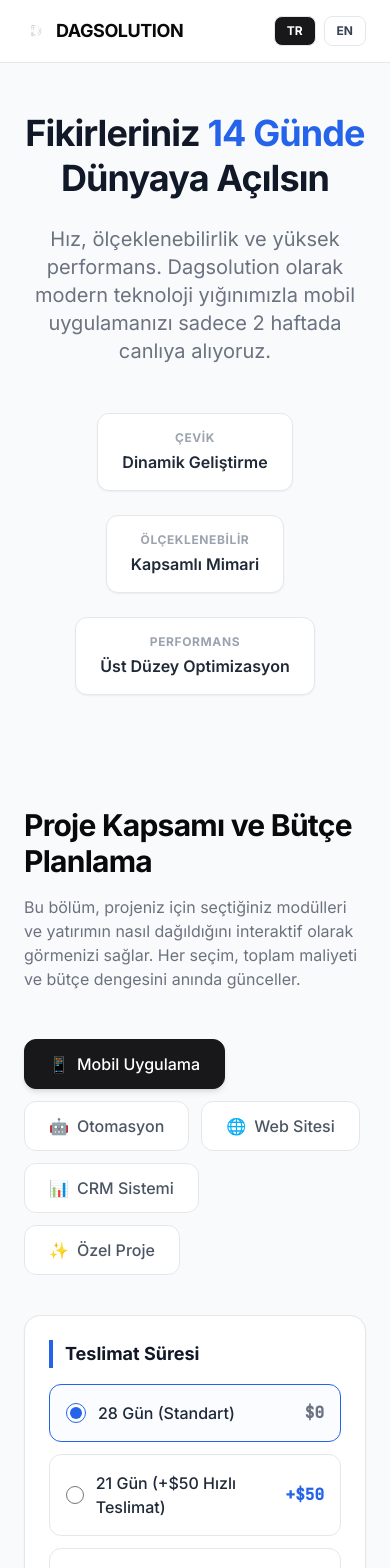
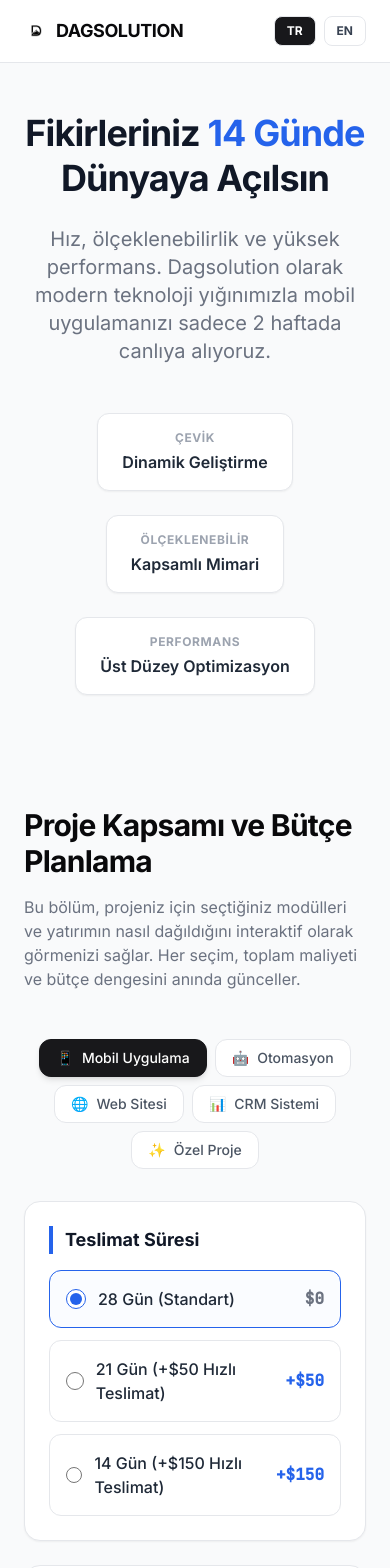
Before and after one commit to poqob/dagsolution, a Nuxt app: page /proposal in a window 390 px wide. Shown: the top 1568 px of the page. Built offline with nearby package versions, Linux system fonts and the light colour scheme.

Commit message:
feat(proposal): mobile responsiveness for custom blocks, update logos, set static page title

```diff
--- a/app/pages/proposal.vue
+++ b/app/pages/proposal.vue
@@ -4,7 +4,7 @@
     <!-- Printable PDF Layout (Hidden on Screen) -->
     <div class="print-only hidden font-sans text-gray-900 bg-white mx-auto min-h-screen flex-col">
         <div class="flex justify-between items-center border-b-2 border-gray-800 pb-2 mb-4">
-            <img src="/images/dagsolution-logo.png" class="h-14 object-contain" alt="DAGSOLUTION" />
+            <img src="/images/dagsolution-light-logo.png" class="h-14 object-contain" alt="DAGSOLUTION" />
             <div class="text-right">
                 <h1 class="text-xl font-bold text-gray-800 uppercase tracking-wide m-0">{{ $t('proposal.pdf.title') }}</h1>
                 <p class="text-gray-500 mt-1 m-0">Tarih: {{ new Date().toLocaleDateString(locale === 'tr' ? 'tr-TR' : 'en-US') }}</p>
@@ -79,7 +79,7 @@
         <nav class="sticky top-0 z-50 glass-card py-4 border-b border-gray-200">
             <div class="max-w-6xl mx-auto px-6 flex justify-between items-center">
                 <div class="flex items-center gap-2 md:gap-3">
-                    <img src="/images/dagsolution-logo.png" class="h-6 md:h-8" alt="DAGSOLUTION" />
+                    <img src="/images/dagsolution-light-logo.png" class="h-6 md:h-8" alt="DAGSOLUTION" />
                     <span class="font-bold text-lg md:text-xl tracking-tight">DAGSOLUTION</span>
                 </div>
                 <div class="hidden md:flex gap-8 font-medium text-sm text-gray-600">
@@ -129,33 +129,33 @@
                 </div>
 
                 <!-- Project Type Selector -->
-                <div class="mb-10 flex flex-wrap gap-3">
+                <div class="mb-8 md:mb-10 flex flex-wrap justify-center gap-2 md:gap-3">
                     <button v-for="type in projectTypes" :key="type.id"
                         @click="projectType = type.id"
-                        class="px-6 py-3 rounded-xl border transition-all flex items-center gap-2 font-medium"
+                        class="px-4 py-2 md:px-6 md:py-3 text-sm md:text-base rounded-xl border transition-all flex items-center gap-2 font-medium"
                         :class="projectType === type.id ? 'border-zinc-900 bg-zinc-900 text-white shadow-md' : 'border-gray-200 bg-white text-gray-600 hover:border-gray-400'">
                         <span>{{ type.icon }}</span>
                         {{ locale === 'tr' ? type.labelTr : type.labelEn }}
                     </button>
                 </div>
 
-                <div v-if="projectType === 'custom'" class="bg-white border border-gray-200 rounded-3xl p-12 text-center max-w-4xl mx-auto shadow-sm">
-                    <div class="w-20 h-20 bg-zinc-900 rounded-full flex items-center justify-center text-white mx-auto mb-6">
-                        <svg xmlns="http://www.w3.org/2000/svg" width="32" height="32" viewBox="0 0 24 24" fill="none" stroke="currentColor" stroke-width="2" stroke-linecap="round" stroke-linejoin="round"><path d="M22 16.92v3a2 2 0 0 1-2.18 2 19.79 19.79 0 0 1-8.63-3.07 19.5 19.5 0 0 1-6-6 19.79 19.79 0 0 1-3.07-8.67A2 2 0 0 1 4.11 2h3a2 2 0 0 1 2 1.72 12.84 12.84 0 0 0 .7 2.81 2 2 0 0 1-.45 2.11L8.09 9.91a16 16 0 0 0 6 6l1.27-1.27a2 2 0 0 1 2.11-.45 12.84 12.84 0 0 0 2.81.7A2 2 0 0 1 22 16.92z"></path></svg>
+                <div v-if="projectType === 'custom'" class="bg-white border border-gray-200 rounded-2xl md:rounded-3xl p-6 md:p-12 text-center max-w-4xl mx-auto shadow-sm">
+                    <div class="w-16 h-16 md:w-20 md:h-20 bg-zinc-900 rounded-full flex items-center justify-center text-white mx-auto mb-6">
+                        <svg xmlns="http://www.w3.org/2000/svg" class="w-8 h-8 md:w-10 md:h-10" viewBox="0 0 24 24" fill="none" stroke="currentColor" stroke-width="2" stroke-linecap="round" stroke-linejoin="round"><path d="M22 16.92v3a2 2 0 0 1-2.18 2 19.79 19.79 0 0 1-8.63-3.07 19.5 19.5 0 0 1-6-6 19.79 19.79 0 0 1-3.07-8.67A2 2 0 0 1 4.11 2h3a2 2 0 0 1 2 1.72 12.84 12.84 0 0 0 .7 2.81 2 2 0 0 1-.45 2.11L8.09 9.91a16 16 0 0 0 6 6l1.27-1.27a2 2 0 0 1 2.11-.45 12.84 12.84 0 0 0 2.81.7A2 2 0 0 1 22 16.92z"></path></svg>
                     </div>
-                    <h3 class="text-3xl font-bold text-gray-900 mb-4">{{ locale === 'tr' ? 'Projeniz benzersiz ise, çözümümüz de benzersiz olmalı.' : 'If your project is unique, our solution must be too.' }}</h3>
-                    <p class="text-gray-500 mb-8 text-lg">{{ locale === 'tr' ? 'Size özel teknoloji yığınları, modüller ve bütçe planlaması için bizimle iletişime geçin. Ekibimiz detayları görüşmek için hazır.' : 'Contact us for custom tech stacks, modules and budget planning. Our team is ready to discuss the details with you.' }}</p>
+                    <h3 class="text-2xl md:text-3xl font-bold text-gray-900 mb-4">{{ locale === 'tr' ? 'Projeniz benzersiz ise, çözümümüz de benzersiz olmalı.' : 'If your project is unique, our solution must be too.' }}</h3>
+                    <p class="text-gray-500 mb-8 text-base md:text-lg">{{ locale === 'tr' ? 'Size özel teknoloji yığınları, modüller ve bütçe planlaması için bizimle iletişime geçin. Ekibimiz detayları görüşmek için hazır.' : 'Contact us for custom tech stacks, modules and budget planning. Our team is ready to discuss the details with you.' }}</p>
 
-                    <div class="flex flex-col md:flex-row gap-4 justify-center flex-wrap">
-                        <a href="mailto:mustafa@dagsolution.com" class="px-6 py-4 bg-zinc-900 text-white rounded-xl font-bold flex items-center justify-center gap-2 hover:bg-zinc-800 transition">
+                    <div class="flex flex-col md:flex-row gap-3 md:gap-4 justify-center flex-wrap">
+                        <a href="mailto:mustafa@dagsolution.com" class="px-5 py-3 md:px-6 md:py-4 bg-zinc-900 text-white rounded-xl font-bold flex items-center justify-center gap-2 hover:bg-zinc-800 transition text-sm md:text-base">
                             <svg xmlns="http://www.w3.org/2000/svg" width="18" height="18" viewBox="0 0 24 24" fill="none" stroke="currentColor" stroke-width="2" stroke-linecap="round" stroke-linejoin="round"><path d="M4 4h16c1.1 0 2 .9 2 2v12c0 1.1-.9 2-2 2H4c-1.1 0-2-.9-2-2V6c0-1.1.9-2 2-2z"></path><polyline points="22,6 12,13 2,6"></polyline></svg>
                             mustafa@dagsolution.com
                         </a>
-                        <a href="mailto:mustafabicer.iletisim@gmail.com" class="px-6 py-4 bg-white border border-gray-200 text-gray-900 rounded-xl font-bold flex items-center justify-center gap-2 hover:bg-gray-50 transition">
+                        <a href="mailto:mustafabicer.iletisim@gmail.com" class="px-5 py-3 md:px-6 md:py-4 bg-white border border-gray-200 text-gray-900 rounded-xl font-bold flex items-center justify-center gap-2 hover:bg-gray-50 transition text-sm md:text-base">
                             <svg xmlns="http://www.w3.org/2000/svg" width="18" height="18" viewBox="0 0 24 24" fill="none" stroke="currentColor" stroke-width="2" stroke-linecap="round" stroke-linejoin="round"><path d="M4 4h16c1.1 0 2 .9 2 2v12c0 1.1-.9 2-2 2H4c-1.1 0-2-.9-2-2V6c0-1.1.9-2 2-2z"></path><polyline points="22,6 12,13 2,6"></polyline></svg>
                             mustafabicer.iletisim@gmail.com
                         </a>
-                        <a href="https://t.me/poqob0" target="_blank" class="px-6 py-4 bg-[#229ED9] text-white rounded-xl font-bold flex items-center justify-center gap-2 hover:bg-[#1C88BA] transition">
+                        <a href="https://t.me/poqob0" target="_blank" class="px-5 py-3 md:px-6 md:py-4 bg-[#229ED9] text-white rounded-xl font-bold flex items-center justify-center gap-2 hover:bg-[#1C88BA] transition text-sm md:text-base">
                             <svg xmlns="http://www.w3.org/2000/svg" width="18" height="18" viewBox="0 0 24 24" fill="none" stroke="currentColor" stroke-width="2" stroke-linecap="round" stroke-linejoin="round"><line x1="22" y1="2" x2="11" y2="13"></line><polygon points="22 2 15 22 11 13 2 9 22 2"></polygon></svg>
                             @poqob0
                         </a>
@@ -358,7 +358,7 @@
         <footer class="bg-white border-t border-gray-200 py-12">
             <div class="max-w-6xl mx-auto px-6 flex flex-col md:flex-row justify-between items-center gap-6">
                 <div class="flex items-center gap-3">
-                    <img src="/images/dagsolution-logo.png" class="h-5" alt="DAGSOLUTION" />
+                    <img src="/images/dagsolution-light-logo.png" class="h-5" alt="DAGSOLUTION" />
                     <a href="https://www.dagsolution.com" class="font-bold text-gray-400 hover:text-gray-900 transition">DAGSOLUTION</a>
                 </div>
                 <p class="text-sm text-gray-400">© 2026 Dagsolution Yazılım Çözümleri. {{ $t('footer.rights') }}</p>
@@ -376,7 +376,7 @@ import Chart from 'chart.js/auto'
 const { t, locale, setLocale } = useI18n()
 
 useHead({
-    title: computed(() => t('proposal.title')),
+    title: 'Proje Teklifi - Project Proposal',
 })
 
 definePageMeta({
```
